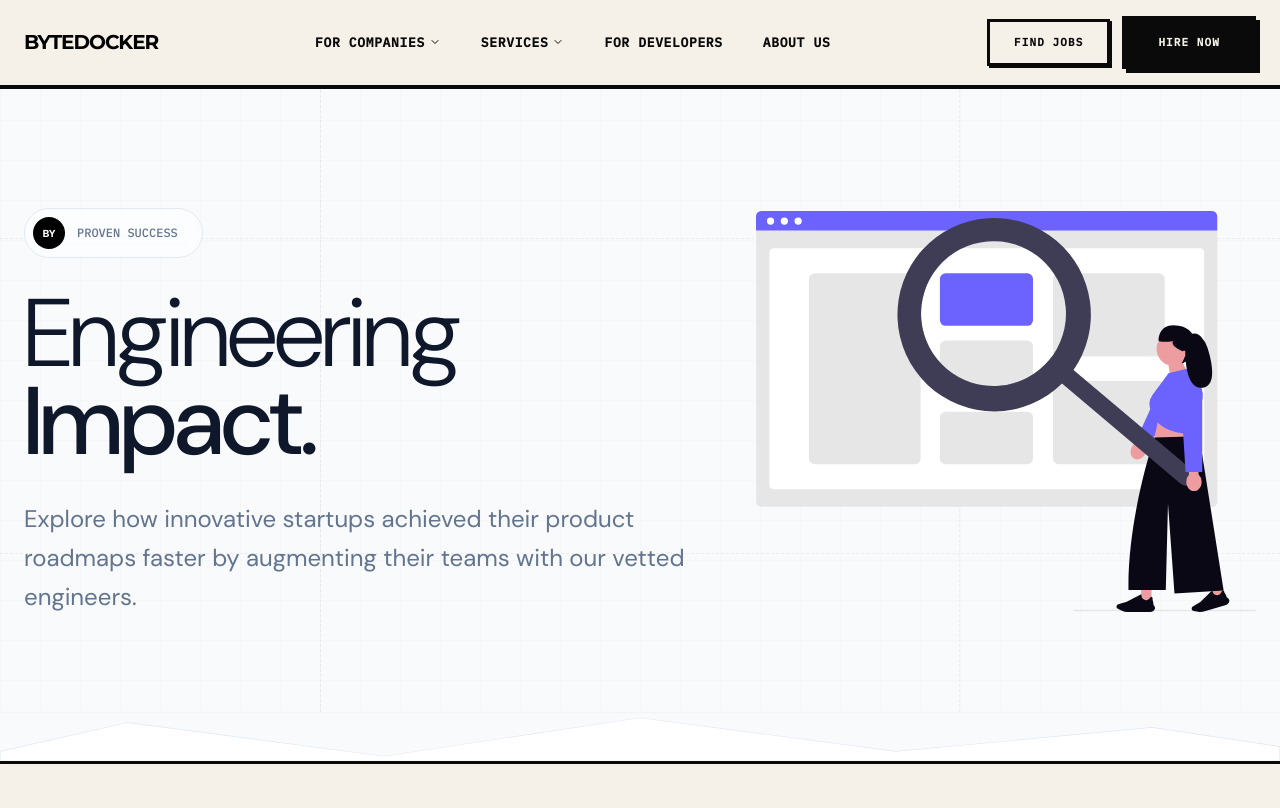
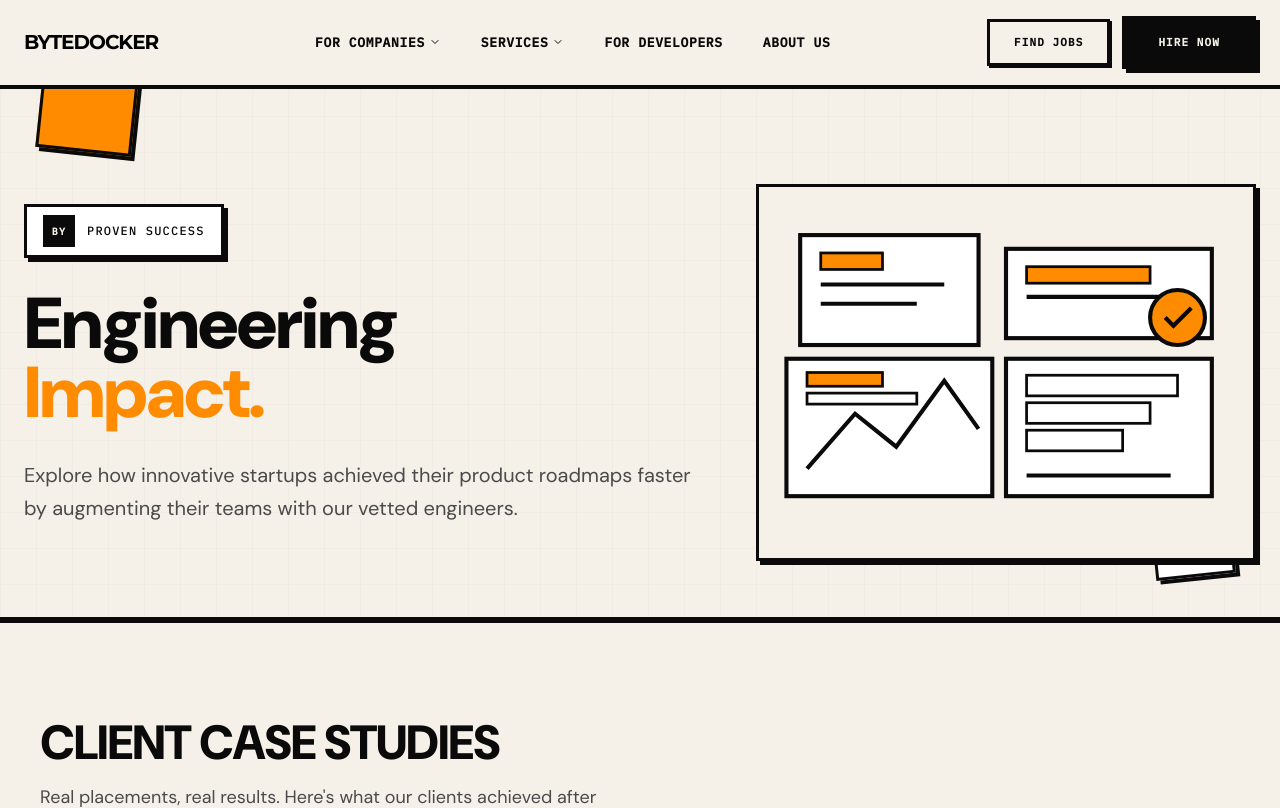
Before and after one commit to GlyphicGuy/bytedocker-2, a Next.js app: page /case-studies in a window 1280 px wide. Shown: the top 808 px of the page. Built offline with nearby package versions, Linux system fonts and the light colour scheme.

Commit message:
style: redesign case-studies page hero section

```diff
--- a/app/case-studies/page.tsx
+++ b/app/case-studies/page.tsx
@@ -1,7 +1,6 @@
 import Navbar from "@/components/Navbar";
 import Footer from "@/components/Footer";
 import Image from "next/image";
-import SectionDivider from "@/components/SectionDivider";
 import CaseStudiesGrid from "@/app/case-studies/components/CaseStudiesGrid";
 import KeyMetrics from "@/app/case-studies/components/KeyMetrics";
 import IndustriesServed from "@/app/case-studies/components/IndustriesServed";
@@ -16,53 +15,47 @@ export const metadata = {
 
 export default function CaseStudiesPage() {
     return (
-        <div className="flex min-h-screen flex-col bg-slate-50 selection:bg-slate-100 selection:text-slate-900">
+        <div className="flex min-h-screen flex-col bg-[#f5f0e8] selection:bg-[#ff8c00]/20 selection:text-[#0a0a0a]">
             <Navbar />
             <main className="grow pt-20">
 
                 {/* Hero */}
-                <section className="relative px-6 pt-32 pb-24 bg-slate-50 overflow-hidden border-b border-slate-100 min-h-[60vh] flex items-center">
-                    {/* Grid background */}
-                    <div className="absolute inset-0 opacity-[0.03] pointer-events-none">
+                <section className="relative px-6 pt-24 pb-16 bg-[#f5f0e8] overflow-hidden border-b-[3px] border-[#0a0a0a] min-h-[60vh] flex items-center">
+                    <div className="absolute inset-0 opacity-[0.04] pointer-events-none">
                         <svg width="100%" height="100%" xmlns="http://www.w3.org/2000/svg">
                             <defs>
-                                <pattern id="grid-cases" width="40" height="40" patternUnits="userSpaceOnUse">
-                                    <path d="M 40 0 L 0 0 0 40" fill="none" stroke="black" strokeWidth="1" />
+                                <pattern id="grid-cases" width="36" height="36" patternUnits="userSpaceOnUse">
+                                    <path d="M 36 0 L 0 0 0 36" fill="none" stroke="black" strokeWidth="1" />
                                 </pattern>
                             </defs>
                             <rect width="100%" height="100%" fill="url(#grid-cases)" />
                         </svg>
                     </div>
 
-                    {/* Dashed accents */}
-                    <div className="absolute inset-0 pointer-events-none">
-                        <div className="absolute top-1/4 left-0 w-full border-t border-dashed border-black/5"></div>
-                        <div className="absolute bottom-1/4 left-0 w-full border-t border-dashed border-black/5"></div>
-                        <div className="absolute left-1/4 top-0 h-full border-l border-dashed border-black/5"></div>
-                        <div className="absolute right-1/4 top-0 h-full border-l border-dashed border-black/5"></div>
-                    </div>
+                    <div className="absolute -top-6 left-10 w-24 h-24 bg-[#ff8c00] border-[3px] border-[#0a0a0a] rotate-6 shadow-neo"></div>
+                    <div className="absolute bottom-10 right-12 w-20 h-20 bg-[#ffffff] border-[3px] border-[#0a0a0a] -rotate-6 shadow-neo"></div>
 
                     <div className="container mx-auto max-w-[1400px] relative z-10 flex flex-col md:flex-row gap-16 items-center">
                         <div className="flex-1 max-w-2xl">
-                            <div className="inline-flex items-center gap-3 mb-8 bg-white/50 backdrop-blur-sm p-2 pr-6 rounded-full border border-slate-200">
-                                <span className="w-8 h-8 bg-black text-white rounded-full flex items-center justify-center text-[10px] font-bold">BY</span>
-                                <span className="text-xs font-ibmplexmonomedium uppercase text-slate-500">Proven Success</span>
+                            <div className="inline-flex items-center gap-3 mb-8 bg-[#ffffff] px-4 py-2 border-[3px] border-[#0a0a0a] shadow-neo uppercase tracking-widest text-xs font-ibmplexmonomedium">
+                                <span className="w-8 h-8 bg-[#0a0a0a] text-[#f5f0e8] flex items-center justify-center text-[10px] font-black">BY</span>
+                                <span className="text-[#0a0a0a]">Proven success</span>
                             </div>
 
-                            <h1 className="text-6xl md:text-8xl font-light tracking-tight text-slate-900 leading-[0.92] mb-8 font-dmsans">
+                            <h1 className="text-5xl md:text-7xl font-black tracking-tight text-[#0a0a0a] leading-[0.95] mb-8 font-dmsans">
                                 Engineering <br />
-                                <span className="font-medium">Impact.</span>
+                                <span className="text-[#ff8c00]">Impact.</span>
                             </h1>
 
-                            <p className="text-slate-500 text-lg md:text-2xl max-w-2xl leading-relaxed font-dmsans">
+                            <p className="text-[#4a4a4a] text-lg md:text-xl max-w-2xl leading-relaxed font-dmsans">
                                 Explore how innovative startups achieved their product roadmaps faster by augmenting their teams with our vetted engineers.
                             </p>
                         </div>
 
-                        <div className="hidden md:flex w-full md:w-[500px] shrink-0 items-center justify-center">
+                        <div className="hidden md:flex w-full md:w-[500px] shrink-0 items-center justify-center border-[3px] border-[#0a0a0a] bg-[#ffffff] shadow-neo relative overflow-hidden md:translate-y-2">
                             <Image
-                                src="/undraw_web-search_7oif.svg"
-                                alt="Case Studies Illustration"
+                                src="/illustrations/case-studies-hero-neo.svg"
+                                alt="Case studies graphic"
                                 width={500}
                                 height={400}
                                 className="w-full h-auto"
@@ -72,22 +65,26 @@ export default function CaseStudiesPage() {
                     </div>
                 </section>
 
-                <SectionDivider bgTop="bg-slate-50" fillBottom="fill-white" />
                 <CaseStudiesGrid />
-
-                <SectionDivider bgTop="bg-white" fillBottom="fill-slate-50" />
+                <div className="relative h-8 bg-[#f5f0e8] border-t-[3px] border-b-[3px] border-[#0a0a0a]">
+                    <span className="absolute left-8 top-1/2 h-3 w-3 -translate-y-1/2 rotate-6 bg-[#ff8c00] border-[2px] border-[#0a0a0a] shadow-neo"></span>
+                </div>
                 <KeyMetrics />
-
-                <SectionDivider bgTop="bg-slate-50" fillBottom="fill-white" />
+                <div className="relative h-8 bg-[#f5f0e8] border-t-[3px] border-b-[3px] border-[#0a0a0a]">
+                    <span className="absolute left-8 top-1/2 h-3 w-3 -translate-y-1/2 rotate-6 bg-[#ff8c00] border-[2px] border-[#0a0a0a] shadow-neo"></span>
+                </div>
                 <IndustriesServed />
-
-                <SectionDivider bgTop="bg-white" fillBottom="fill-slate-50" />
+                <div className="relative h-8 bg-[#f5f0e8] border-t-[3px] border-b-[3px] border-[#0a0a0a]">
+                    <span className="absolute left-8 top-1/2 h-3 w-3 -translate-y-1/2 rotate-6 bg-[#ff8c00] border-[2px] border-[#0a0a0a] shadow-neo"></span>
+                </div>
                 <ClientTestimonials />
-
-                <SectionDivider bgTop="bg-slate-50" fillBottom="fill-white" />
+                <div className="relative h-8 bg-[#f5f0e8] border-t-[3px] border-b-[3px] border-[#0a0a0a]">
+                    <span className="absolute left-8 top-1/2 h-3 w-3 -translate-y-1/2 rotate-6 bg-[#ff8c00] border-[2px] border-[#0a0a0a] shadow-neo"></span>
+                </div>
                 <HowItWorked />
-
-                <SectionDivider bgTop="bg-white" fillBottom="fill-slate-900" />
+                <div className="relative h-8 bg-[#f5f0e8] border-t-[3px] border-b-[3px] border-[#0a0a0a]">
+                    <span className="absolute left-8 top-1/2 h-3 w-3 -translate-y-1/2 rotate-6 bg-[#ff8c00] border-[2px] border-[#0a0a0a] shadow-neo"></span>
+                </div>
                 <CaseStudiesCTA />
 
             </main>
```
Also changed, not shown: public/illustrations/case-studies-hero-neo.svg (added).
